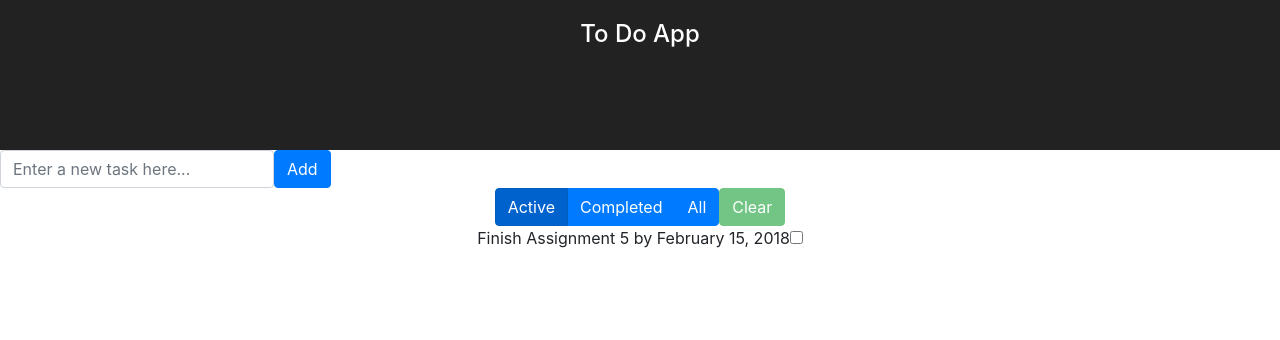
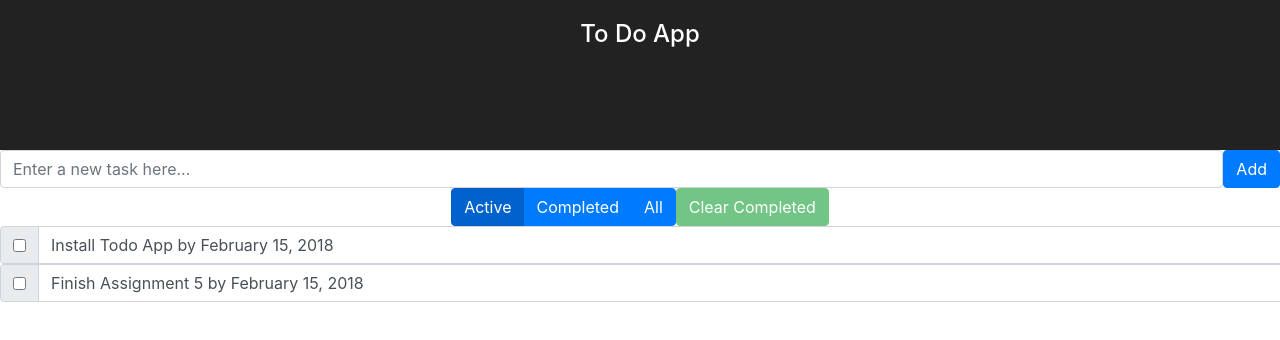
Before and after one commit to eugeneyu90/todoApp, a React (Create React App) app: page / in a window 1280 px wide. Shown: the top 340 px of the page. Built offline with nearby package versions, Linux system fonts and the light colour scheme.

Commit message:
refactored, improved conditional rendering

```diff
--- a/package.json
+++ b/package.json
@@ -4,6 +4,7 @@
   "private": true,
   "dependencies": {
     "bootstrap": "^4.0.0",
+    "font-awesome": "^4.7.0",
     "react": "^16.2.0",
     "react-dom": "^16.2.0",
     "react-scripts": "1.1.1",
--- a/public/index.html
+++ b/public/index.html
@@ -10,6 +10,9 @@
     -->
     <link rel="manifest" href="%PUBLIC_URL%/manifest.json">
     <link rel="shortcut icon" href="%PUBLIC_URL%/favicon.ico">
+    <link rel="stylesheet" href="https://maxcdn.bootstrapcdn.com/font-awesome/4.7.0/css/font-awesome.min.css">
+    <link rel="stylesheet" href="https://maxcdn.bootstrapcdn.com/bootstrap/4.0.0/css/bootstrap.min.css">
+
     <!--
       Notice the use of %PUBLIC_URL% in the tags above.
       It will be replaced with the URL of the `public` folder during the build.
--- a/src/App.js
+++ b/src/App.js
@@ -3,61 +3,60 @@ import React, { Component } from 'react'
 import './App.css'
 import TodoAddBar from './TodoAddBar.js'
 import TodoList from './TodoList.js'
-import { Button } from 'reactstrap'
 import getToday from './getToday.js'
+
 
 class App extends Component {
   constructor() {
     super()
     this.state = {
       todoList: [
-        { id: 1, task: 'Install Todo App', completeBy: getToday(), isComplete: false, isCleared: true },
+        { id: 1, task: 'Install Todo App', completeBy: getToday(), isComplete: false, isCleared: false },
         { id: 2, task: 'Finish Assignment 5', completeBy: getToday(), isComplete: false, isCleared: false }
       ]
     }
   }
 
   addToList = task => { //handleNewTodo???
-    let toBeUpdatedList = this.state.todoList
-    toBeUpdatedList.push(task)
+    // let updatedList = this.state.todoList
+    // updatedList.push(task)
     this.setState({
-      todoList: toBeUpdatedList
+      //todoList: updatedList
+      todoList: this.state.todoList.concat(task) // Using concat to clean code.
     })
   }
 
   toggleComplete = item => { //handleCompleted???
-    let toBeUpdatedList = this.state.todoList
-    let index = toBeUpdatedList.indexOf((item))
-    toBeUpdatedList[index].isComplete = !toBeUpdatedList[index].isComplete
+    let updatedList = this.state.todoList
+    let index = updatedList.indexOf((item))
+    updatedList[index].isComplete = !updatedList[index].isComplete
     this.setState({
-      todoList: toBeUpdatedList
+      todoList: updatedList
     })
   }
 
   setCleared = item => { //handleCleared???
-    let toBeUpdatedList = this.state.todoList
-    let index = toBeUpdatedList.indexOf((item))
-    toBeUpdatedList[index].isCleared = true
+    let updatedList = this.state.todoList
+    let index = updatedList.indexOf((item))
+    updatedList[index].isCleared = true
     this.setState({
-      todoList: toBeUpdatedList
+      todoList: updatedList
     })
   }
 
-  // updateIsComplete = index => {
-  //   let toBeUpdatedList = this.state.todoList
-  //   this.setState(prevState => ({
-  //     toBeUpdatedList[index].isComplete: !prevState.isComplete
-  //   }))
-  // }
+  changeTask = item => {
+
+  }
 
   render() {
+    const {todoList} = this.state
     return (
       <div className="App">
         <header className="App-header">
           <h1 className="App-title">To Do App</h1>
         </header>
-        <TodoAddBar totalTodos={this.state.todoList.length} addToList={this.addToList} />
-        <TodoList todoList={this.state.todoList}
+        <TodoAddBar lastID={todoList[todoList.length-1].id} addToList={this.addToList} />
+        <TodoList todoList={todoList}
                   toggleComplete={this.toggleComplete}
                   setCleared={this.setCleared} />
       </div>
--- a/src/TodoAddBar.js
+++ b/src/TodoAddBar.js
@@ -1,5 +1,5 @@
 import React, { Component } from 'react'
-import { Button, Form, FormGroup, Label, Input, FormText } from 'reactstrap';
+import { Button, Form, FormGroup, Label, Input, FormFeedback, FormText } from 'reactstrap';
 import getToday from './getToday.js'
 
 class TodoAddBar extends Component {
@@ -10,9 +10,9 @@ class TodoAddBar extends Component {
     }
   }
 
-  handleSubmit = (event) => {
+  handleSubmit = () => {
     let newTask = {
-      id: this.props.totalTodos + 1,
+      id: this.props.lastID + 1,
       task: this.state.task,
       completeBy: getToday(),
       isComplete: false,
@@ -33,14 +33,22 @@ class TodoAddBar extends Component {
 
   render() {
     const placeHolder = "Enter a new task here..."
-    return <Form inline onSubmit={this.handleSubmit}>
-        <FormGroup >
-            <Input type="text" value={this.state.task} placeholder={placeHolder} onChange={this.updateTask} />
-            <Button color="primary" type="button" onClick={this.handleSubmit}>
-              Add
-            </Button>
-        </FormGroup>
-      </Form>
+
+    const styles = {
+      flex: {
+        display: 'flex'
+      }
+    }
+    return (
+      // <Form inline onSubmit={() => {return false}}>
+      //   <FormGroup >
+        <div style={styles.flex}>
+            <Input type="text" value={this.state.task} placeholder={placeHolder} onChange={this.updateTask} onKeyDown={(event) => { if(event.keyCode === 13) { this.handleSubmit() }}}/>
+            <Button color="primary" type="button" onClick={this.handleSubmit}>Add</Button>
+        </div>
+      //   </FormGroup>
+      // </Form>
+    )
   }
 }
 
--- a/src/TodoList.js
+++ b/src/TodoList.js
@@ -1,5 +1,7 @@
 import React, { Component } from 'react'
-import { Button, ButtonGroup } from 'reactstrap'
+import { Button, ButtonGroup, InputGroup, InputGroupAddon, InputGroupText, Input, Badge } from 'reactstrap'
+// import 'font-awesome/css/font-awesome.min.css'
+
 
 // TodoList + filter capabilities
 class TodoList extends Component {
@@ -7,21 +9,16 @@ class TodoList extends Component {
     super(props)
     this.state = {
       // When no tasks are checked
-      disableClear: this.props.todoList.every((item) => { return item.isComplete === false }),
+      disableClear: this.props.todoList.every((item) => { return item.isComplete === false}),
       viewSelected: 'Active',
     }
   }
 
   clearCompleted = () => {
-    this.props.todoList.map(item => (item.isComplete === true) ? this.props.setCleared(item) : console.log(`Todo ID: ${item.id} was not clear.`) )
+    // Goes through each item in todoList using map function and if item is checked as completed -> run setCleared function.
+    this.props.todoList.map(item => (item.isComplete === true) ? this.props.setCleared(item) : console.log(`Todo ID: ${item.id} was not cleared.`) )
     this.setState({
       disableClear: true,
-    })
-  }
-
-  checkCompleted = () => {
-    this.setState({
-      disableClear: this.props.todoList.every((item) => { return item.isComplete === false })
     })
   }
 
@@ -33,20 +30,22 @@ class TodoList extends Component {
 
   render() {
     const {todoList} = this.props
+
     let selectedList
-    //Enable Filter
-    {this.state.viewSelected === 'Active' &&
-      (selectedList = todoList.filter((item) => { return item.isCleared === false }))}
+    // Filter list into new array to be mapped
+    this.state.viewSelected === 'Active' &&
+      (selectedList = todoList.filter((item) => { return item.isCleared === false }))
 
-    {this.state.viewSelected === 'Completed' &&
-      (selectedList = todoList.filter((item) => { return item.isCleared === true }))}
+    this.state.viewSelected === 'Completed' &&
+      (selectedList = todoList.filter((item) => { return item.isCleared === true }))
 
-    {this.state.viewSelected === 'All' &&
-      (selectedList = todoList)}
+    this.state.viewSelected === 'All' &&
+      (selectedList = todoList)
 
-    const itemsToDisplay = selectedList.map((todoItem) =>
-      <Todo key={todoItem.id}
-            item={todoItem}
+    const disableClear = selectedList.every((item) => { return item.isComplete === false || item.isCleared === true })
+    const itemsToDisplay = selectedList.map((item) =>
+      <Todo key={item.id}
+            item={item}
             toggle={this.props.toggleComplete}
             checkCompleted={this.checkCompleted} />
     )
@@ -57,7 +56,7 @@ class TodoList extends Component {
           <Button color="primary" onClick={() => this.onRadioBtnClick('Completed')} active={this.state.viewSelected === 'Completed'}>Completed</Button>
           <Button color="primary" onClick={() => this.onRadioBtnClick('All')} active={this.state.viewSelected === 'All'}>All</Button>
         </ButtonGroup>
-        <Button color="success" onClick={this.clearCompleted} disabled={this.state.disableClear}>Clear</Button>
+        <Button color="success" onClick={this.clearCompleted} disabled={disableClear || (this.state.viewSelected === 'Completed')}>Clear Completed</Button>
         {itemsToDisplay}
       </div>
     )
@@ -66,32 +65,44 @@ class TodoList extends Component {
 
 // Individual Todo's
 class Todo extends Component {
-  constructor(props) {
-    super(props)
-    this.state = {
-      isComplete: this.props.item.isComplete
-    }
-  }
 
   toggleClick = () => {
     this.props.toggle(this.props.item)
-    this.props.checkCompleted()
-    this.setState((prevState) => ({
-      isComplete: !prevState.isComplete
-    }))
   }
 
-
   render() {
-    const { task, completeBy, isComplete } = this.props.item
+    const { task, completeBy, isComplete, isCleared } = this.props.item
+    const styles = {
+      noGreyOut: {
+        backgroundColor: 'white'
+      },
+      completed: {
+        textDecoration: 'line-through',
+        color: 'grey'
+      }
+    }
+    // Conditional Rendering
+    const showClearMeMessage = isComplete && !isCleared ? 'Clear Me' : null
+    const showLineThrough = isComplete ? styles.completed : null
+    // Include readOnly attribute with no change in styling
     return (
       <div>
-        <span> {task} by {completeBy}</span>
-        <input type="checkbox"
-                checked={isComplete}
-                onChange={this.toggleClick} />
+        <InputGroup >
+          <InputGroupAddon addonType="prepend">
+            <InputGroupText>
+              <Input addon type="checkbox" checked={isComplete} onChange={this.toggleClick} />
+            </InputGroupText>
+          </InputGroupAddon>
+          <Input readOnly={true} style={{...styles.noGreyOut, ...showLineThrough}} type="text" value={`${task} by ${completeBy}`} />
+          <InputGroupAddon addonType="append">{showClearMeMessage}</InputGroupAddon>
+          <span className="glyphicon glyphicon-pencil" aria-hidden="true"></span>
+        </InputGroup>
       </div>
     )
+      // <span>
+      //   {task} by {completeBy}
+      // </span>
+      // <input type="checkbox" checked={isComplete} onChange={this.toggleClick} />
   }
 }
 
--- a/src/index.js
+++ b/src/index.js
@@ -4,6 +4,9 @@ import './index.css';
 import App from './App';
 import registerServiceWorker from './registerServiceWorker';
 import 'bootstrap/dist/css/bootstrap.css';
+// import 'font-awesome/css/font-awesome.min.css'
+
+
 
 
 // const d = new Date()
```
Also changed, not shown: readme.txt, 1 other file (tests, documents, lock files or other folders).
